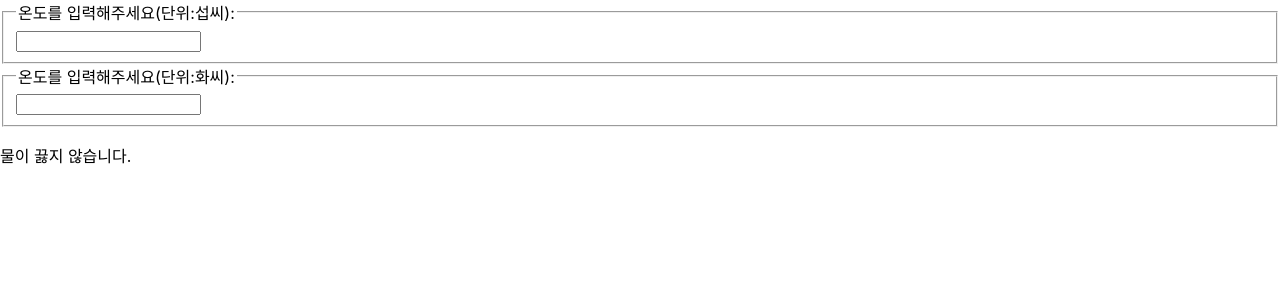
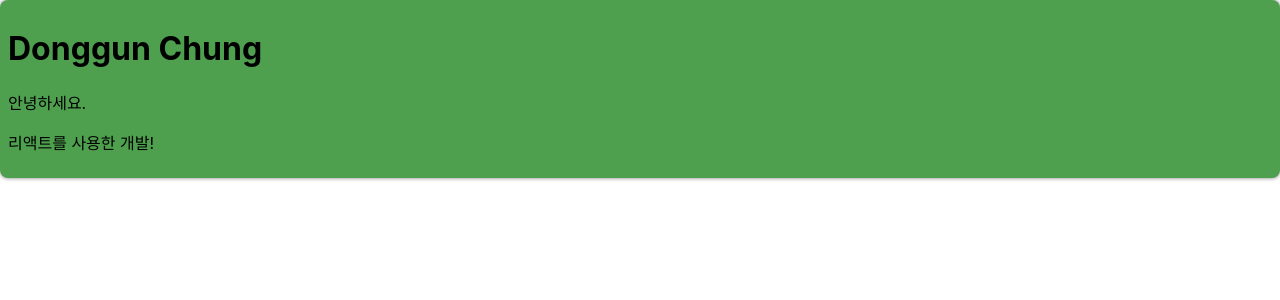
Before and after one commit to charmdong/React_Training, a React (Create React App) app in the folder practice_01/: page / in a window 1280 px wide. Shown: the top 300 px of the page. Built offline with nearby package versions, Linux system fonts and the light colour scheme.

Commit message:
:hammer: 2022.10.05.Wed [Composition, Inheritence]

```diff
--- /dev/null
+++ b/practice_01/src/chapter_13/Card.jsx
@@ -0,0 +1,21 @@
+function Card(props) {
+
+    const { title, backgroundColor, children } = props;
+
+    return (
+        <div
+            style={{
+                maring: 8,
+                padding: 8,
+                borderRadius: 8,
+                boxShadow: "0px 0px 4px grey",
+                backgroundColor: backgroundColor || "white",
+            }}
+        >
+            {title && <h1>{title}</h1>}
+            {children}
+        </div>
+    );
+}
+
+export default Card;
--- /dev/null
+++ b/practice_01/src/chapter_13/ProfileCard.jsx
@@ -0,0 +1,12 @@
+import Card from './Card';
+
+function ProfileCard(props) {
+    return (
+        <Card title="Donggun Chung" backgroundColor="#4ea04e">
+            <p>안녕하세요.</p>
+            <p>리액트를 사용한 개발!</p>
+        </Card>
+    );
+}
+
+export default ProfileCard;
--- a/practice_01/src/index.js
+++ b/practice_01/src/index.js
@@ -12,10 +12,11 @@
 import AttendanceBook from './chapter_10/AttendanceBook';
 import SignUp from './chapter_11/SignUp';
 import Calculator from './chapter_12/Calculator';
+import ProfileCard from './chapter_13/ProfileCard';
 
 ReactDOM.render(
   <React.StrictMode>
-    <Calculator />
+    <ProfileCard />
   </React.StrictMode>,
   document.getElementById('root')
 );
```
